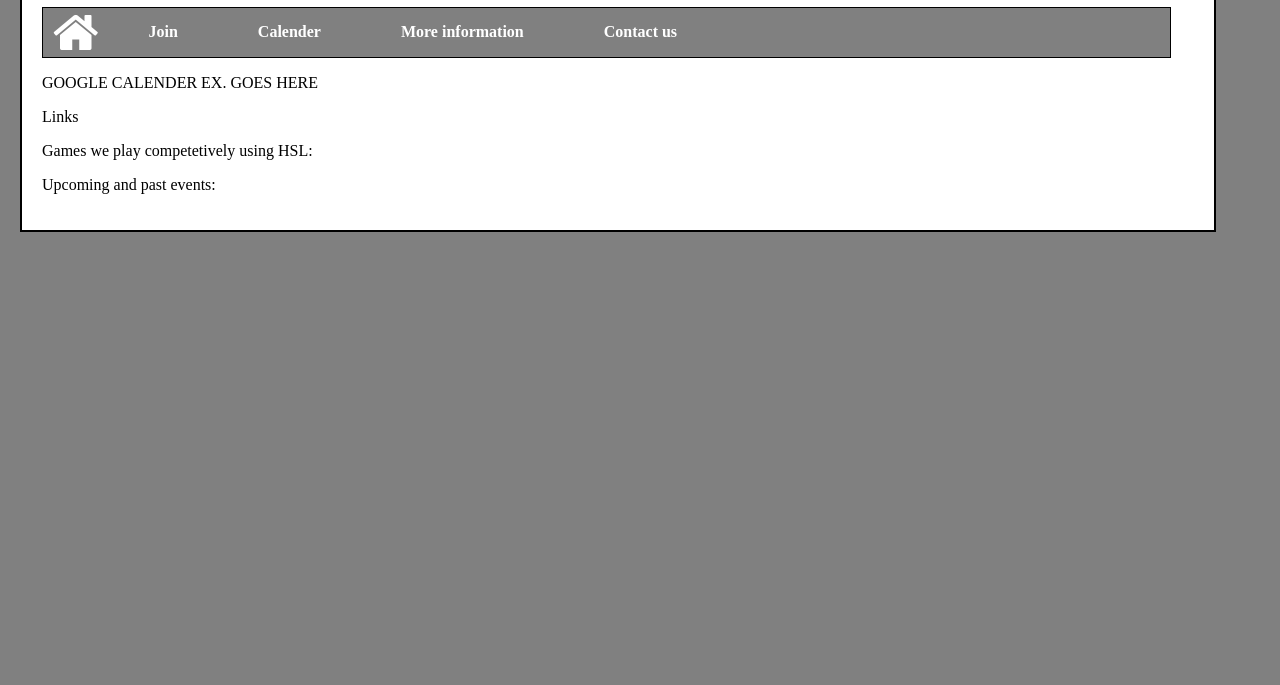
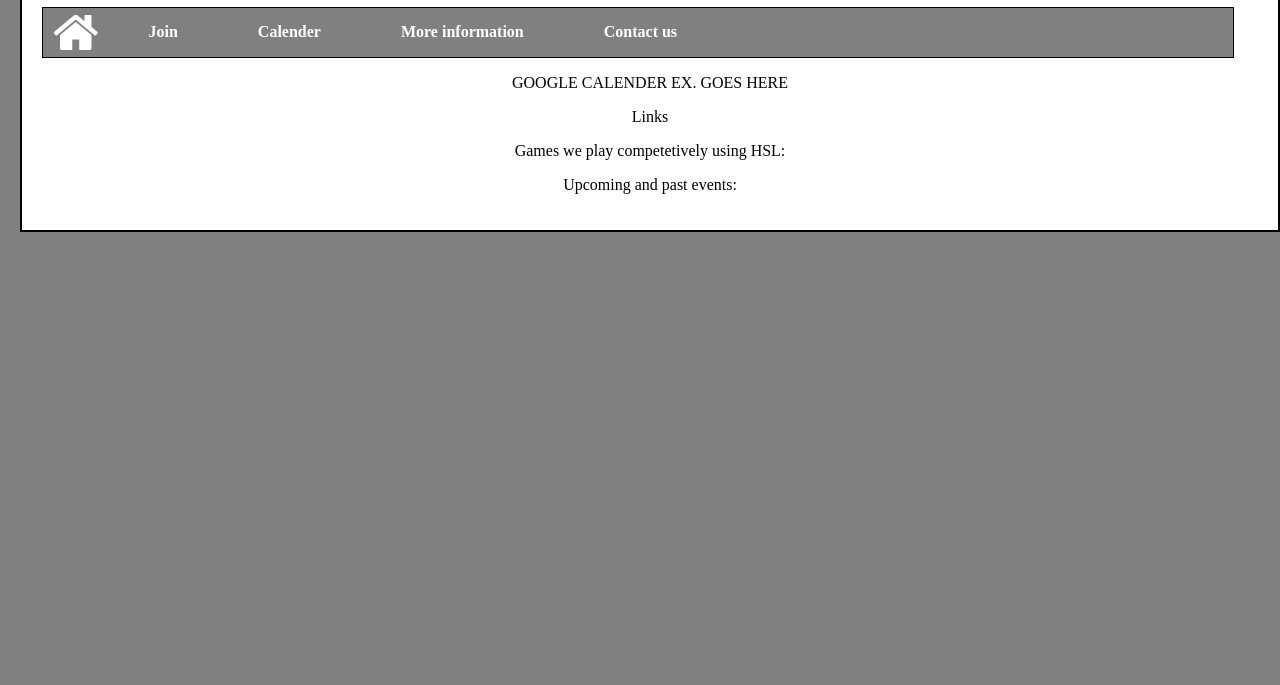
Before and after one commit to CorbinAD/CorbinAD.github.io, a plain HTML site: page ESPC.html in a window 1280 px wide. Shown: the part 115-800 px from the top of the page. Drawn offline with Linux system fonts and the light colour scheme.

Commit message:
Update ESPC.css

```diff
--- a/ESPC.css
+++ b/ESPC.css
@@ -15,12 +15,14 @@
 
 .bodyinside {
     height:90%;
-    width:90%;
+    width:95%;
     margin:20px ;
     border:2px solid black;
     padding:20px;
     content:300px 200px;
     background-color: white;
+    text-align:center;
+
 }
 
 #homebutton {
```
